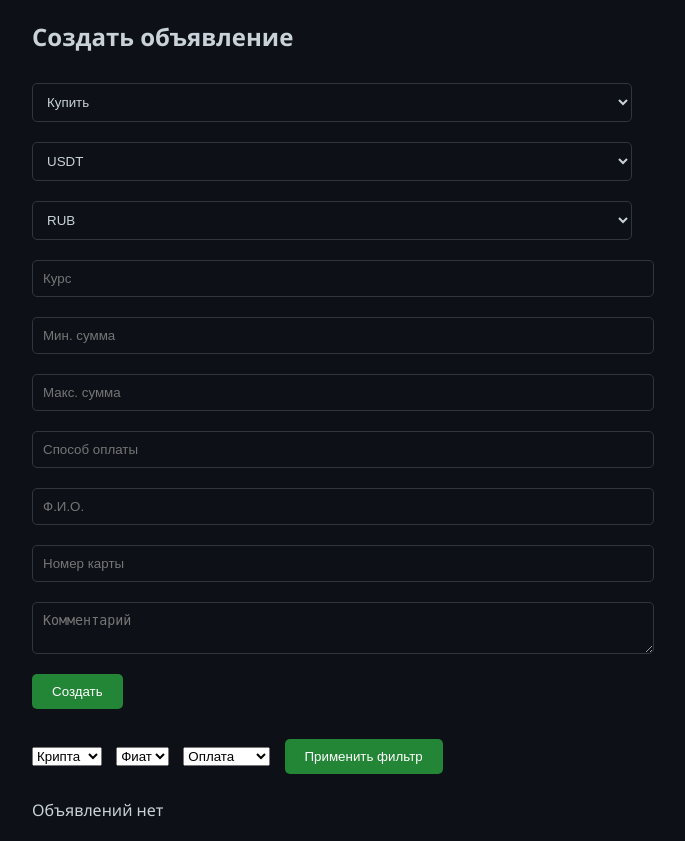
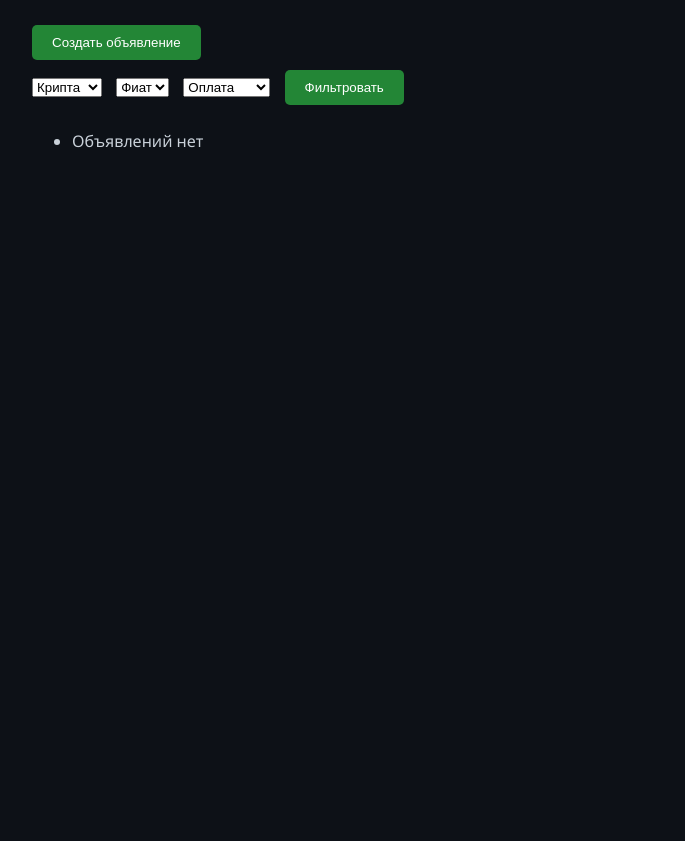
Before and after one commit to Yupara/P2pppppppppp, a FastAPI app: page /market in a window 1280 px wide. Shown: the part 64-905 px from the top of the page, without its empty margins (308-993 px from the left). After the commit the page ends 212 px from the top, so only its background shows below. Run offline with FastAPI, Linux system fonts and the light colour scheme.

Commit message:
Update market.html

```diff
--- a/templates/market.html
+++ b/templates/market.html
@@ -2,71 +2,33 @@
 <html lang="ru">
 <head>
   <meta charset="UTF-8">
-  <title>Рынок P2P</title>
+  <title>Рынок</title>
   <link rel="stylesheet" href="/static/styles.css">
 </head>
 <body class="dark-theme">
-  <!-- Header -->
   <header class="header">
-    <div class="header-left">
-      <h1>Рынок P2P</h1>
+    <div class="header-left"><h1>Рынок P2P</h1></div>
+    <div class="header-right"><button class="icon-btn" onclick="openSettings()">⚙️</button></div>
+  </header>
+  <div id="settings-modal" class="modal"><div class="modal-content">
+    <span class="close-btn" onclick="closeSettings()">✖️</span>
+    <h2>Настройки</h2>
+    <p><a href="/withdraw">Вывод средств</a></p>
+    <p><a href="/deposit">Пополнить сеть</a></p>
+    <p>Кошелёк: <a href="#">0x123...</a></p>
+  </div></div>
+  <div class="container">
+    <a href="/create"><button class="btn">Создать объявление</button></a>
+    <div class="filters">
+      <select id="f-crypto"><option>Крипта</option><option>USDT</option><option>BTC</option><option>ETH</option><option>TRUMP</option></select>
+      <select id="f-fiat"><option>Фиат</option><option>RUB</option><option>USD</option><option>EUR</option></select>
+      <select id="f-payment"><option>Оплата</option><option>Сбербанк</option><option>Тинькофф</option><option>PayPal</option></select>
+      <button class="btn" onclick="filterAds()">Фильтровать</button>
     </div>
-    <div class="header-right">
-      <button class="icon-btn" onclick="openUserSettings()">⚙️</button>
-    </div>
-  </header>
-
-  <!-- Modal Settings -->
-  <div id="user-settings" class="modal">
-    <div class="modal-content">
-      <span class="close-btn" onclick="closeUserSettings()">✖️</span>
-      <h2>Настройки</h2>
-      <p><strong>Способ оплаты:</strong> Сбербанк, Тинькофф</p>
-      <p><a href="/deposit">Пополнить кошелёк</a></p>
-      <p><a href="/withdraw">Вывести средства</a></p>
-      <p><strong>Адрес кошелька:</strong> <a href="#">0x1234...abcd</a></p>
-    </div>
-  </div>
-
-  <div class="container">
-    <!-- Форма создания объявления -->
-    <section class="create-section">
-      <h2>Создать объявление</h2>
-      <form action="/create" method="post" class="form">
-        <select name="action" required>
-          <option value="buy">Купить</option>
-          <option value="sell">Продать</option>
-        </select>
-        <select name="crypto" required>
-          <option>USDT</option><option>BTC</option><option>ETH</option><option>TRUMP</option>
-        </select>
-        <select name="fiat" required>
-          <option>RUB</option><option>USD</option><option>EUR</option><!-- ... -->
-        </select>
-        <input type="number" name="rate" step="0.0001" placeholder="Курс" required>
-        <input type="number" name="min_amount" step="0.0001" placeholder="Мин. сумма" required>
-        <input type="number" name="max_amount" step="0.0001" placeholder="Макс. сумма" required>
-        <input type="text" name="payment_method" placeholder="Способ оплаты" required>
-        <input type="text" name="full_name" placeholder="Ф.И.О." required>
-        <input type="text" name="card_number" placeholder="Номер карты" required>
-        <textarea name="comment" placeholder="Комментарий"></textarea>
-        <button class="btn" type="submit">Создать</button>
-      </form>
-    </section>
-
-    <!-- Фильтры -->
-    <section class="filters">
-      <select id="f-crypto"><option value="">Крипта</option><option>USDT</option><option>BTC</option><option>ETH</option><option>TRUMP</option></select>
-      <select id="f-fiat"><option value="">Фиат</option><option>RUB</option><option>USD</option><option>EUR</option><!-- ... --></select>
-      <select id="f-payment"><option value="">Оплата</option><option>Сбербанк</option><option>Тинькофф</option><option>PayPal</option></select>
-      <button class="btn" onclick="filterAds()">Применить фильтр</button>
-    </section>
-
-    <!-- Список объявлений -->
-    <ul id="ads-list" class="ads-list">
+    <ul id="ads-list">
       {% for ad in ads %}
-      <li class="ad-card" data-crypto="{{ad.crypto}}" data-fiat="{{ad.fiat}}" data-payment="{{ad.payment_method}}">
-        <p><strong>{{ad.action|capitalize}}</strong> {{ad.amount}} {{ad.crypto}} → {{ad.fiat}} по {{ad.rate}}</p>
+      <li class="ad-card">
+        <p><strong>{{ad.action|capitalize}}</strong> {{ad.amount}} {{ad.crypto}} → {{ad.fiat}}</p>
         <p>Оплата: {{ad.payment_method}}</p>
         <a href="/trade/{{ad.id}}"><button class="btn">Купить</button></a>
       </li>
@@ -75,29 +37,15 @@
       {% endfor %}
     </ul>
   </div>
-
   <script>
-    // Модалка настроек
-    function openUserSettings() {
-      document.getElementById('user-settings').style.display = 'block';
-    }
-    function closeUserSettings() {
-      document.getElementById('user-settings').style.display = 'none';
-    }
-    window.onclick = function(e) {
-      if (e.target.id === 'user-settings') closeUserSettings();
-    };
-
-    // Фильтрация объявлений
-    function filterAds() {
-      const c = document.getElementById('f-crypto').value;
-      const f = document.getElementById('f-fiat').value;
-      const p = document.getElementById('f-payment').value;
-      document.querySelectorAll('.ad-card').forEach(el => {
-        const ok = (!c || el.dataset.crypto === c)
-                && (!f || el.dataset.fiat === f)
-                && (!p || el.dataset.payment === p);
-        el.style.display = ok ? '' : 'none';
+    function openSettings(){document.getElementById('settings-modal').style.display='block';}
+    function closeSettings(){document.getElementById('settings-modal').style.display='none';}
+    function filterAds(){
+      const c=document.getElementById('f-crypto').value;
+      const f=document.getElementById('f-fiat').value;
+      const p=document.getElementById('f-payment').value;
+      document.querySelectorAll('.ad-card').forEach(el=>{
+        el.style.display = (!c||el.innerText.includes(c))&&(!f||el.innerText.includes(f))&&(!p||el.innerText.includes(p)) ? '' : 'none';
       });
     }
   </script>
```
